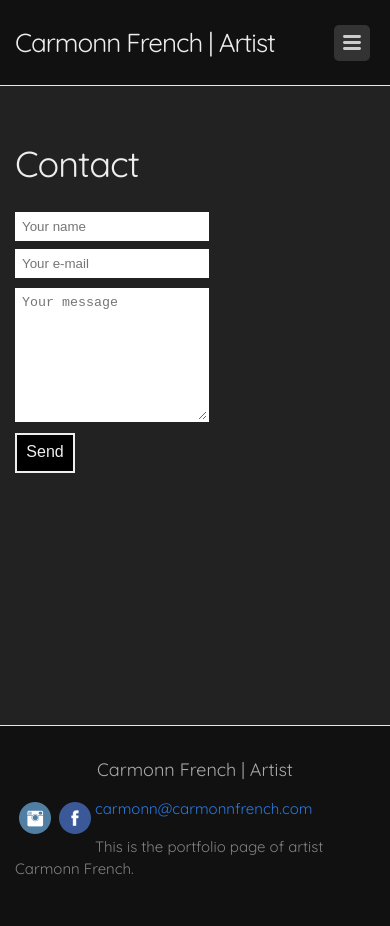
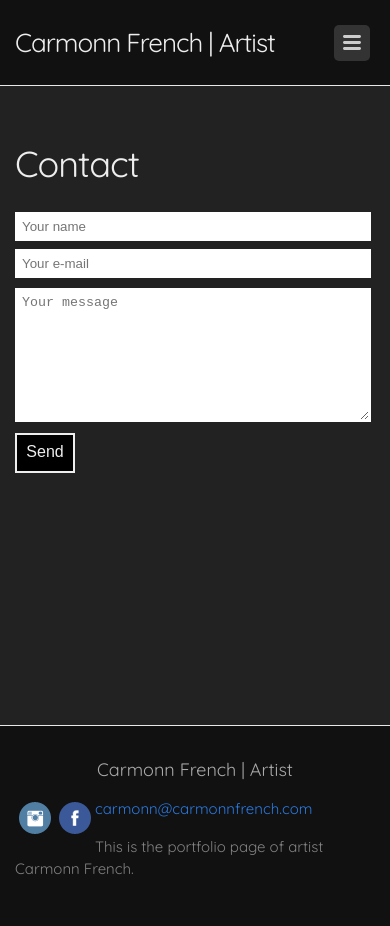
Before and after one commit to carmonnfrench/carmonn, a Jekyll site: the page built from contact.html, in a window 390 px wide. Built offline with Jekyll 4.4.1, drawn with Linux system fonts in a browser that asks for light colours; nearby versions of some CDN libraries.

Commit message:
made contact form responsive

```diff
--- a/_sass/_contact.scss
+++ b/_sass/_contact.scss
@@ -4,17 +4,13 @@ form {
   float: left;
   width: 50%;
   // border: 2px solid pink;
+  @media (min-width: 500px) and (max-width: 900px) {
+    width: 75%;
+  }
+  @media (max-width: 499px) {
+    width: 95%;
+  }
 }
-
-.social-media {
-  display: none;
-  float: left;
-  display: inline-block;
-  width: 44%;
-  height: 200px;
-  // border: 2px solid pink;
-}
-
 
 input[placeholder*="Your"] {
   margin-bottom: 8px;
```
